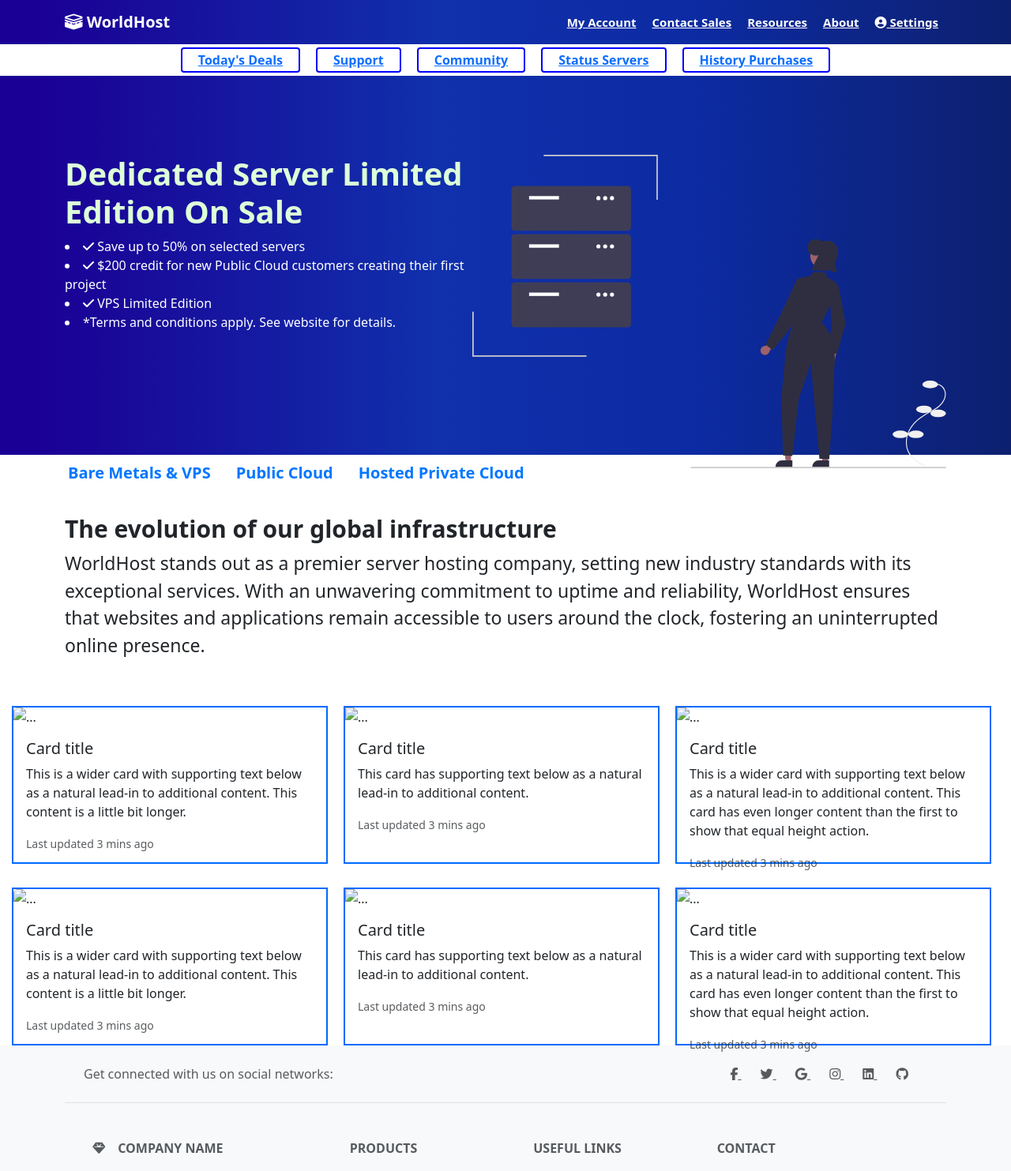
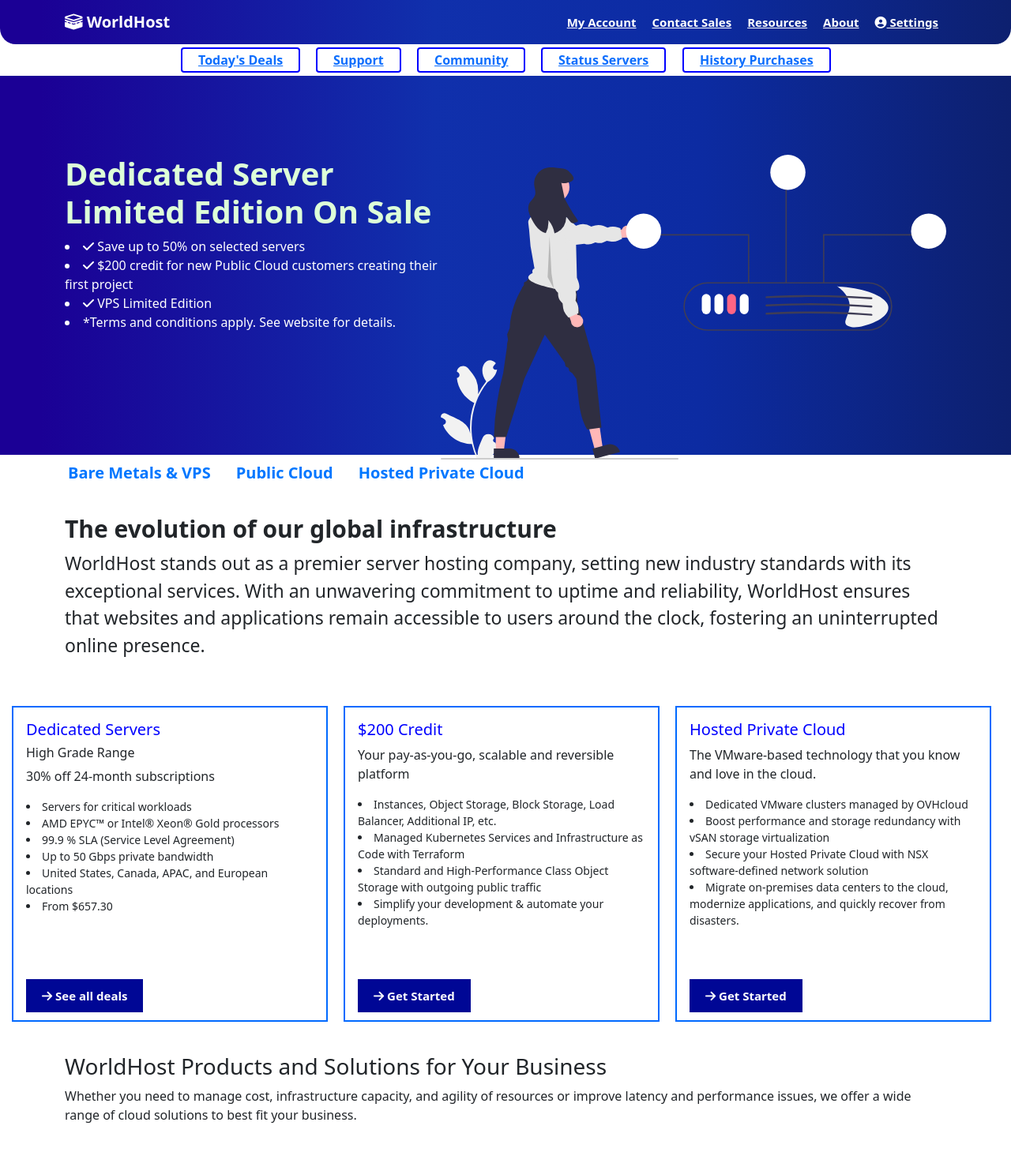
Before and after one commit to BrianCodeDev/World-Host, a plain HTML site: page index.html in a window 1280 px wide. Shown: the top 1483 px of the page at 79% size. Drawn offline with nearby package versions, Linux system fonts and the light colour scheme.

Commit message:
update 5.0
Added css to the displaying server content.

```diff
--- a/index.html
+++ b/index.html
@@ -41,19 +41,19 @@
       </nav>
       <ul class="nav justify-content-center bg-white">
         <li class="nav-item">
-            <a class="nav-link active box" aria-current="page" href="#"><u>Today's Deals</u></a>
+            <a class="nav-link active box hvr-grow" aria-current="page" href="#"><u>Today's Deals</u></a>
           </li>
           <li class="nav-item">
-            <a class="nav-link active box" aria-current="page" href="#"><u>Support</u></a>
+            <a class="nav-link active box hvr-grow" aria-current="page" href="#"><u>Support</u></a>
           </li>
           <li class="nav-item">
-            <a class="nav-link active box" aria-current="page" href="#"><u>Community</u></a>
+            <a class="nav-link active box hvr-grow" aria-current="page" href="#"><u>Community</u></a>
           </li>
           <li class="nav-item">
-            <a class="nav-link active box" aria-current="page" href="#"><u>Status Servers</u></a>
+            <a class="nav-link active box hvr-grow" aria-current="page" href="#"><u>Status Servers</u></a>
           </li>
           <li class="nav-item">
-            <a class="nav-link active box" aria-current="page" href="#"><u>History Purchases</u></a>
+            <a class="nav-link active box hvr-grow" aria-current="page" href="#"><u>History Purchases</u></a>
           </li>
 
       </ul>
@@ -67,7 +67,7 @@
                <li><a href="#">*Terms and conditions apply. See website for details.</a></li>
             </div>
            <div class="header-scroll-content-two">
-            <img src="img/undraw_server_re_twwj.svg" alt="server" width="600px">
+            <img src="img/undraw_server_status_re_n8ln.svg" alt="server" width="640px">
            </div>
           </div>
       </div>
@@ -95,35 +95,58 @@
     <div class="card-display">
     <div class="card-group">
       <div class="card">
-        <img src="..." class="card-img-top" alt="...">
         <div class="card-body">
-          <h5 class="card-title">Card title</h5>
-          <p class="card-text">This is a wider card with supporting text below as a natural lead-in to additional content. This content is a little bit longer.</p>
-          <p class="card-text"><small class="text-body-secondary">Last updated 3 mins ago</small></p>
+          <h5 class="card-title">Dedicated Servers</h5>
+          <h6>High Grade Range</h6>
+          <p class="card-text">30% off 24-month subscriptions</p>
+          <li>Servers for critical workloads</li>
+          <li>AMD EPYC™ or Intel® Xeon® Gold processors</li>
+          <li>99.9 % SLA (Service Level Agreement)</li>
+          <li>Up to 50 Gbps private bandwidth</li>
+          <li>United States, Canada, APAC, and European locations</li>
+          <li>From $657.30</li>
+          <button><i class="fa-solid fa-arrow-right" style="color: #ffffff;"></i> See all deals</button>
         </div>
       </div>
       <div class="card">
-        <img src="..." class="card-img-top" alt="...">
         <div class="card-body">
-          <h5 class="card-title">Card title</h5>
-          <p class="card-text">This card has supporting text below as a natural lead-in to additional content.</p>
-          <p class="card-text"><small class="text-body-secondary">Last updated 3 mins ago</small></p>
+          <h5 class="card-title">$200 Credit</h5>
+          <p class="card-text">Your pay-as-you-go, scalable and reversible platform</p>
+          <li>Instances, Object Storage, Block Storage, Load Balancer, Additional IP, etc.</li>
+          <li>Managed Kubernetes Services and Infrastructure as Code with Terraform</li>
+          <li>Standard and High-Performance Class Object Storage with outgoing public traffic</li>
+          <li>Simplify your development & automate your deployments.</li>
+          <button><i class="fa-solid fa-arrow-right" style="color: #ffffff;"></i> Get Started</button>
+
         </div>
       </div>
       <div class="card">
-        <img src="..." class="card-img-top" alt="...">
         <div class="card-body">
-          <h5 class="card-title">Card title</h5>
-          <p class="card-text">This is a wider card with supporting text below as a natural lead-in to additional content. This card has even longer content than the first to show that equal height action.</p>
-          <p class="card-text"><small class="text-body-secondary">Last updated 3 mins ago</small></p>
+          <h5 class="card-title">Hosted Private Cloud</h5>
+          <p class="card-text">The VMware-based technology that you know and love in the cloud.</p>
+          <li>Dedicated VMware clusters managed by OVHcloud</li>
+          <li>Boost performance and storage redundancy with vSAN storage virtualization</li>
+          <li>Secure your Hosted Private Cloud with NSX software-defined network solution</li>
+          <li>Migrate on-premises data centers to the cloud, modernize applications, and quickly recover from disasters.</li>
+          <button><i class="fa-solid fa-arrow-right" style="color: #ffffff;"></i> Get Started</button>
+
         </div>
       </div>
     </div>
   </div>
+   <div class="container content-two">
+   <h3>WorldHost Products and Solutions for Your Business
+  </h3>
+  <p>Whether you need to manage cost, infrastructure capacity, and agility of resources or improve latency and performance issues, we offer a wide range of cloud solutions to best fit your business.
+
+  </p>
+   </div>
+
+
   <div class="card-display">
     <div class="card-group">
       <div class="card">
-        <img src="..." class="card-img-top" alt="...">
+        <img src="img/best-vps.png" class="card-img-top" alt="...">
         <div class="card-body">
           <h5 class="card-title">Card title</h5>
           <p class="card-text">This is a wider card with supporting text below as a natural lead-in to additional content. This content is a little bit longer.</p>
--- a/style.css
+++ b/style.css
@@ -2,6 +2,8 @@
 .navbar {
     background: rgb(27,0,149);
 background: linear-gradient(90deg, rgba(27,0,149,1) 4%, rgba(16,48,172,1) 43%, rgba(12,43,162,1) 69%, rgba(13,32,111,1) 100%);
+  border-bottom-left-radius: 20px;
+  border-bottom-right-radius: 20px;
 }
 .navbar .container-fluid .navbar-brand {
     font-size: 20px;
@@ -91,7 +93,7 @@ background: linear-gradient(90deg, rgba(27,0,149,1) 4%, rgba(16,48,172,1) 43%, r
     margin-bottom: 30px;
     margin-left: 10px;
     margin-right: 20px;
-    height: 200px;
+    height: 25rem;
     border-color: rgb(0, 106, 255) !important;
     border-width: 2px !important;
     border-style: solid !important;
@@ -99,3 +101,64 @@ background: linear-gradient(90deg, rgba(27,0,149,1) 4%, rgba(16,48,172,1) 43%, r
     max-width: 400px ;
 
 }
+/* Grow */
+.hvr-grow {
+    display: inline-block;
+    vertical-align: middle;
+    -webkit-transform: perspective(1px) translateZ(0);
+    transform: perspective(1px) translateZ(0);
+    box-shadow: 0 0 1px rgba(0, 0, 0, 0);
+    -webkit-transition-duration: 0.3s;
+    transition-duration: 0.3s;
+    -webkit-transition-property: transform;
+    transition-property: transform;
+  }
+  .hvr-grow:hover, .hvr-grow:focus, .hvr-grow:active {
+    -webkit-transform: scale(1.1);
+    transform: scale(1.1);
+  }
+.card-group .card:hover {
+
+    background-color: rgb(208, 225, 255);
+
+}
+.card-body h5 {
+    color: blue;
+}
+.card-body button {
+    background: rgb(0, 7, 149);
+    border: none;
+    margin-top: 3rem;
+      font-size: 15px;
+      padding-top: 10px;
+      padding-bottom: 10px;
+      padding-left: 20px;
+      padding-right: 20px;
+      font-weight: 800;
+      color: white;
+      position: absolute;
+      bottom: 0;
+      margin-bottom: 10px;
+}
+.card-body {
+    position: relative;
+}
+.card-body li {
+    font-size: 14px;
+}
+
+.card {
+    position: relative;
+}
+
+.content-two {
+    padding-top: 40px;
+    padding-bottom: 40px;
+    margin-left: 30px;
+    margin-right: 30px;
+}
+.card img {
+    width: 300px !important;
+    margin: 0 auto;
+    margin-top: 10px !important;
+}
```
Also changed, not shown: img/SD.webp (added), img/best-vps.png (added), img/images (7).jpg (added), img/undraw_server_status_re_n8ln.svg (added).
